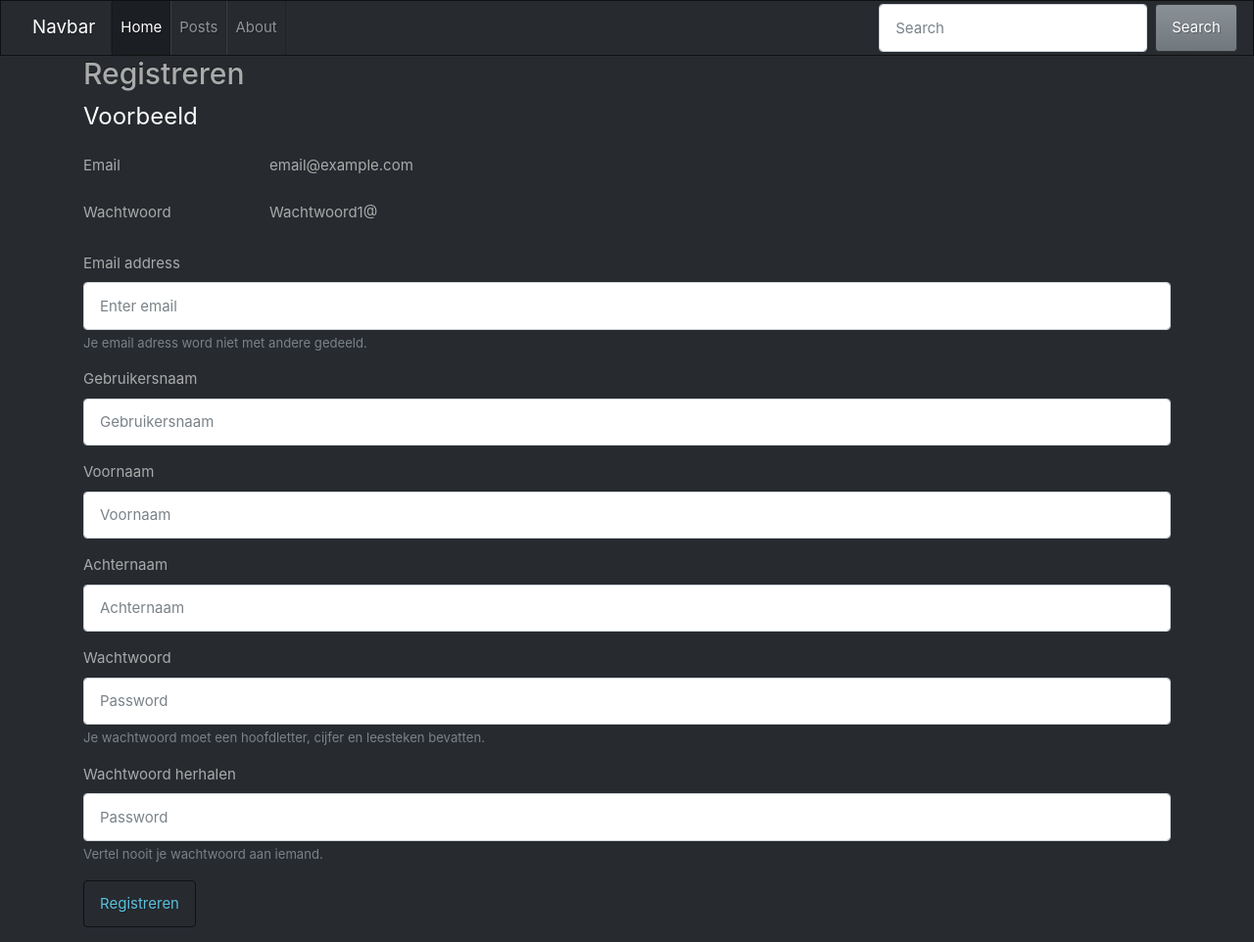
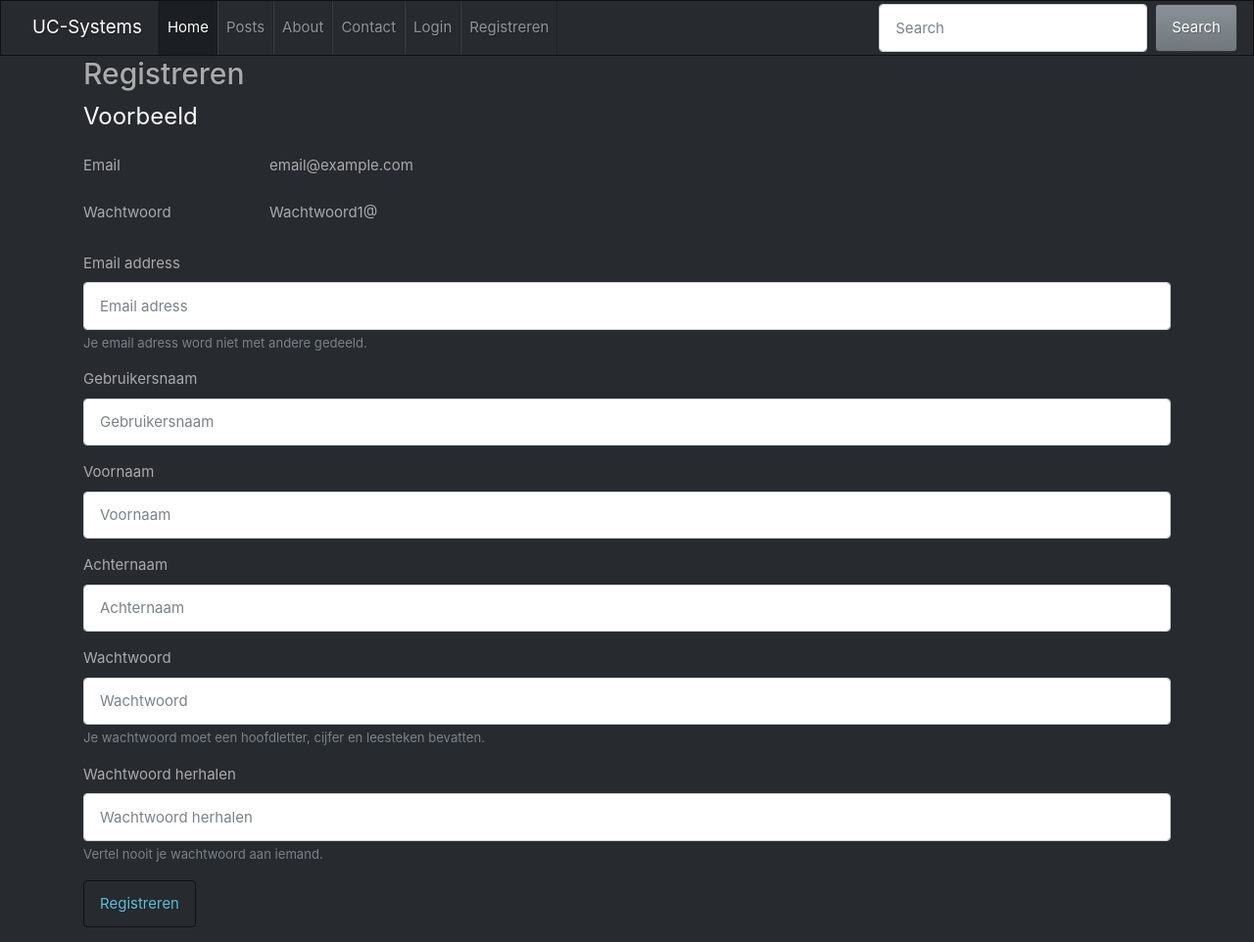
Before and after one commit to Slopsie/Examenproject-UCsystems, a CodeIgniter app: page /ciblog/registreren in a window 1280 px wide. Shown: the whole page at 98% size. Run offline with CodeIgniter, Linux system fonts and the light colour scheme.

Commit message:
Tickets pagina + menu items + contact & about pagina
Ticket pagina aangemaakt.
opmaak changes aan de registeren pagina.

meer opties aan het header menu toegevoegd en gelinkt.

contact en about pagina toegevoegd.

voorbeeld aan home toegevoegd.

```diff
--- a/application/views/pages/about.php
+++ b/application/views/pages/about.php
@@ -1,2 +1,2 @@
 <h2><?= $title ?></h2>
-<p>This is ciBlog version 1.0.</p>
+<p>De UC-Systems Alert Tool...</p>
--- a/application/views/pages/registreren.php
+++ b/application/views/pages/registreren.php
@@ -1,16 +1,4 @@
 <h2><?= $title ?></h2>
-<!-- <section>
-	<form class="signup_form">
-		<input type="text" name="first_name" placeholder="Voornaam">
-		<input type="text" name="last_name" placeholder="Achternaam">
-		<input type="text" name="email" placeholder="Email">
-		<input type="text" name="username" placeholder="Gebruikersnaam">
-		<input type="text" name="password" placeholder="Wachtwoord">
-		<input type="text" name="password" placeholder="Wachtwoord herhalen">
-
-	</form>
-
-</section> -->
 
 <form>
   <fieldset>
@@ -28,35 +16,35 @@
 
     <div class="form-group">
       <label for="exampleInputEmail1">Email address</label>
-      <input type="email" class="form-control" id="exampleInputEmail1" aria-describedby="emailHelp" placeholder="Enter email">
+      <input type="email" class="form-control" id="exampleInputEmail1" aria-describedby="emailHelp" placeholder="Email adress">
       <small id="emailHelp" class="form-text text-muted">Je email adress word niet met andere gedeeld.</small>
     </div>
 
     <div class="form-group">
-      <label for="exampleInputUsername">Gebruikersnaam</label>
-      <input type="email" class="form-control" id="exampleInputEmail1" aria-describedby="emailHelp" placeholder="Gebruikersnaam">
+      <label for="exampleInputUsername1">Gebruikersnaam</label>
+      <input type="username" class="form-control" id="exampleInputUsername1" aria-describedby="usernameHelp" placeholder="Gebruikersnaam">
     </div>
 
     <div class="form-group">
       <label for="exampleInputFirstname1">Voornaam</label>
-      <input type="email" class="form-control" id="exampleInputEmail1" aria-describedby="emailHelp" placeholder="Voornaam">
+      <input type="first_name" class="form-control" id="exampleInputFirstname1" aria-describedby="firstnameHelp" placeholder="Voornaam">
     </div>
 
     <div class="form-group">
       <label for="exampleInputLastname1">Achternaam</label>
-      <input type="email" class="form-control" id="exampleInputEmail1" aria-describedby="emailHelp" placeholder="Achternaam">
+      <input type="last_name" class="form-control" id="exampleInputEmail1" aria-describedby="emailHelp" placeholder="Achternaam">
     </div>
 
     <div class="form-group">
       <label for="exampleInputPassword1">Wachtwoord</label>
-      <input type="password" class="form-control" id="exampleInputPassword1" placeholder="Password">
-      <small id="emailHelp" class="form-text text-muted">Je wachtwoord moet een hoofdletter, cijfer en leesteken bevatten.</small>
+      <input type="Wachtwoord" class="form-control" id="exampleInputPassword1" placeholder="Wachtwoord">
+      <small id="passwordHelp" class="form-text text-muted">Je wachtwoord moet een hoofdletter, cijfer en leesteken bevatten.</small>
     </div>
 
     <div class="form-group">
       <label for="exampleInputPassword2">Wachtwoord herhalen</label>
-      <input type="password" class="form-control" id="exampleInputPassword1" placeholder="Password">
-      <small id="emailHelp" class="form-text text-muted">Vertel nooit je wachtwoord aan iemand.</small>
+      <input type="password" class="form-control" id="exampleInputPassword2" placeholder="Wachtwoord herhalen">
+      <small id="passwordHelp" class="form-text text-muted">Vertel nooit je wachtwoord aan iemand.</small>
     </div>
 </fieldset>
 		<button type="button" class="btn btn-outline-info">Registreren</button>
--- a/application/views/templates/header.php
+++ b/application/views/templates/header.php
@@ -1,12 +1,12 @@
 <html>
 	<head>
-		<title>CiBlog</title>
+		<title>UC-Systems AlertTool</title>
 		<link rel="stylesheet" href="https://bootswatch.com/4/slate/bootstrap.min.css">
     <link rel="stylesheet" href="<?php echo base_url(); ?>/assets/css/style.css"
 	</head>
 	<body>
 <nav class="navbar navbar-expand-lg navbar-dark bg-dark">
-  <a class="navbar-brand" href="#">Navbar</a>
+  <a class="navbar-brand" href="#">UC-Systems</a>
   <button class="navbar-toggler" type="button" data-toggle="collapse" data-target="#navbarColor02" aria-controls="navbarColor02" aria-expanded="false" aria-label="Toggle navigation">
     <span class="navbar-toggler-icon"></span>
   </button>
@@ -22,6 +22,15 @@
       <li class="nav-item">
         <a class="nav-link" href="<?php echo base_url(); ?>about">About</a>
       </li>
+    <li class="nav-item">
+        <a class="nav-link" href="<?php echo base_url(); ?>contact">Contact</a>
+      </li>
+    <li class="nav-item">
+        <a class="nav-link" href="<?php echo base_url(); ?>login">Login</a>
+      </li>
+    <li class="nav-item">
+        <a class="nav-link" href="<?php echo base_url(); ?>registreren">Registreren</a>
+      </li>
     </ul>
     <form class="form-inline my-2 my-lg-0">
       <input class="form-control mr-sm-2" type="text" placeholder="Search">
```
Also changed, not shown: application/views/pages/Tickets.php (added, +67 -0 lines), application/views/pages/contact.php (+12 -1 lines), application/views/pages/home.php (+11 -1 lines), application/views/pages/login.php (+15 -4 lines).
